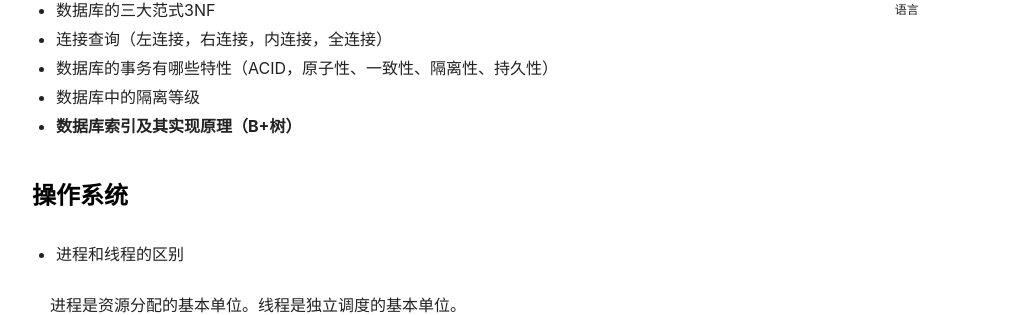
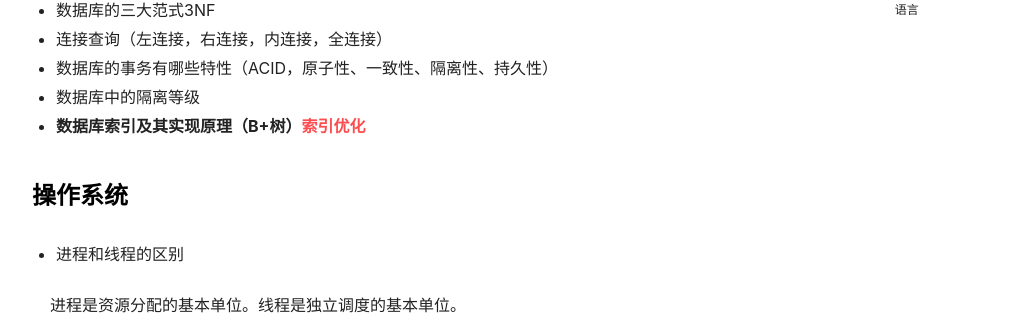
Before and after one commit to WingsGo/WingsGo.github.io, a Jekyll site: the page built from _posts/2018-09-04-interview.md, in a window 1280 px wide and 900 px high, scrolled down 1397 px. Shown: the part 144-459 px from the top of the window, without its empty margins (105-1141 px from the left). Built offline with Jekyll 4.4.1, drawn with Linux system fonts in a browser that asks for light colours; nearby versions of some CDN libraries; comment, search, counter and statistics services are not loaded.

Commit message:
added sql index

```diff
--- a/_posts/2018-09-04-interview.md
+++ b/_posts/2018-09-04-interview.md
@@ -49,7 +49,7 @@ arp作用就是把一个已知的IP地址解析成mac地址，以便可以在mac
 - 连接查询（左连接，右连接，内连接，全连接）
 - 数据库的事务有哪些特性（ACID，原子性、一致性、隔离性、持久性）
 - 数据库中的隔离等级
-- **数据库索引及其实现原理（B+树）**
+- **数据库索引及其实现原理（B+树）**[索引优化](http://blog.codinglabs.org/articles/theory-of-mysql-index.html)
 
 ### 操作系统
 - 进程和线程的区别
```
